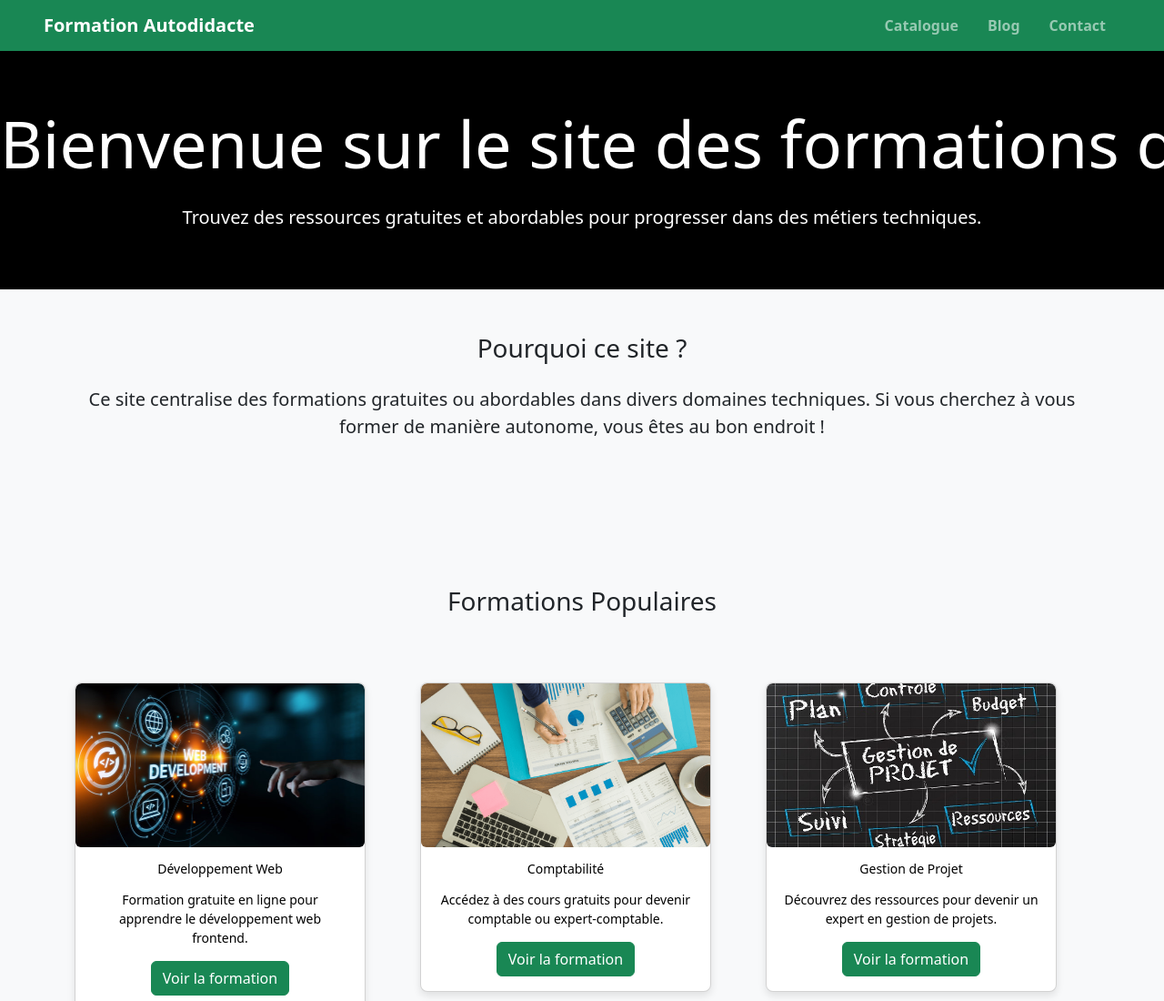
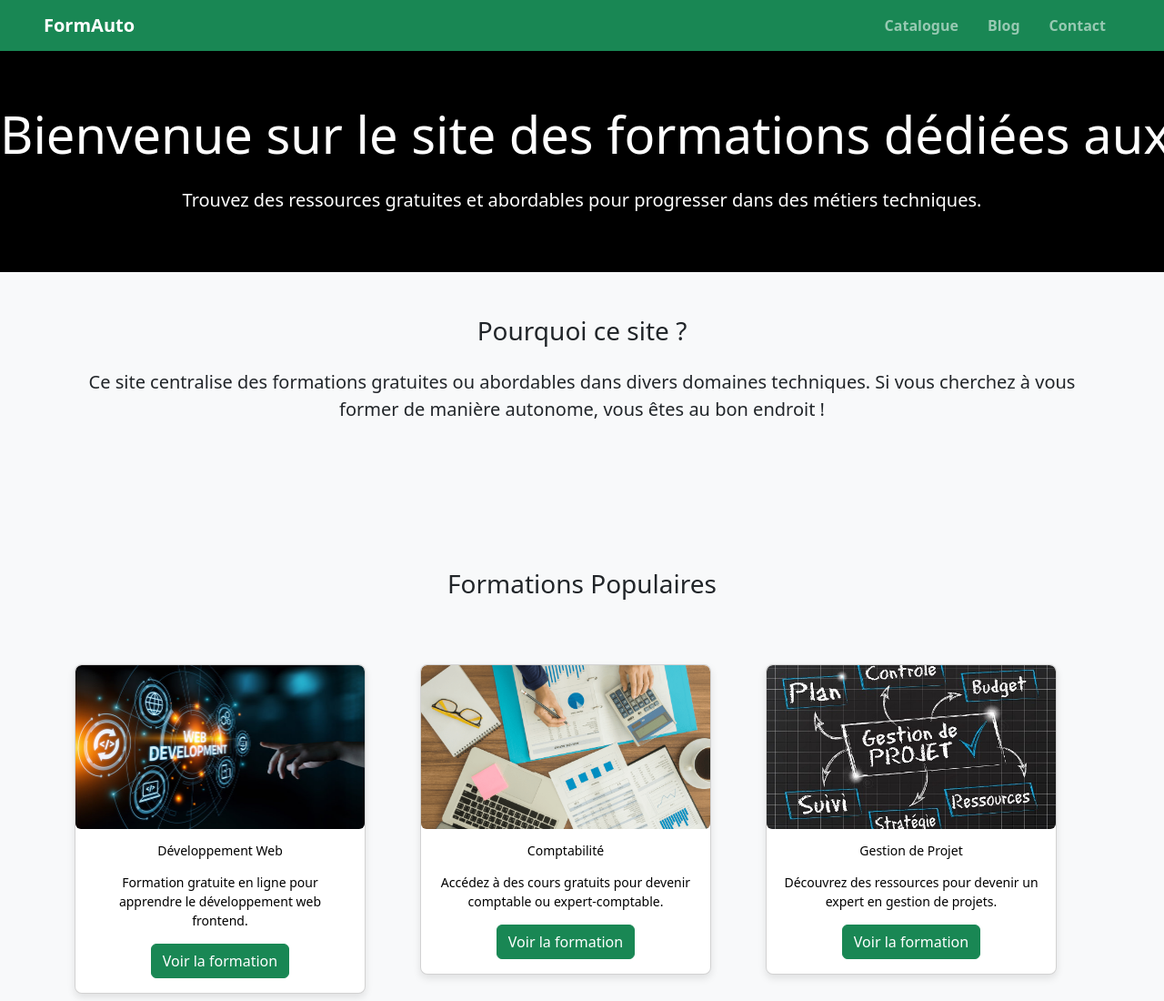
Before and after one commit to cmoh04/Mon_Projet_Final, a plain HTML site: page index.html in a window 1280 px wide. Shown: the top 1100 px of the page at 91% size. Drawn offline with nearby package versions, Linux system fonts and the light colour scheme.

Commit message:
Changement du logo du site

```diff
--- a/index.html
+++ b/index.html
@@ -17,7 +17,7 @@
     <!-- Navbar -->
     <nav class="navbar navbar-expand-lg navbar-dark bg-success py-2">
         <div class="container-fluid mx-auto flex justify-between items-center px-5">
-            <a class="navbar-brand fw-bold" href="/">Formation Autodidacte</a>
+            <a class="navbar-brand fw-bold" href="/">FormAuto</a>
             <button class="navbar-toggler" type="button" data-bs-toggle="collapse" data-bs-target="#navbarNav" aria-controls="navbarNav" aria-expanded="false" aria-label="Toggle navigation">
                 <span class="navbar-toggler-icon"></span>
             </button>
@@ -39,7 +39,7 @@
 
     <!-- Hero Section -->
     <header class="bg-black text-white text-center py-5">
-        <h1 class="display-2">Bienvenue sur le site des formations dédiées aux autodidactes !</h1>
+        <h1 class="display-4">Bienvenue sur le site des formations dédiées aux autodidactes !</h1>
         <p class="lead">Trouvez des ressources gratuites et abordables pour progresser dans des métiers techniques.</p>
     </header>
 
```
Also changed, not shown: blog.html (+2 -2 lines), catalogue.html (+1 -1 lines), contact.html (+1 -1 lines).
